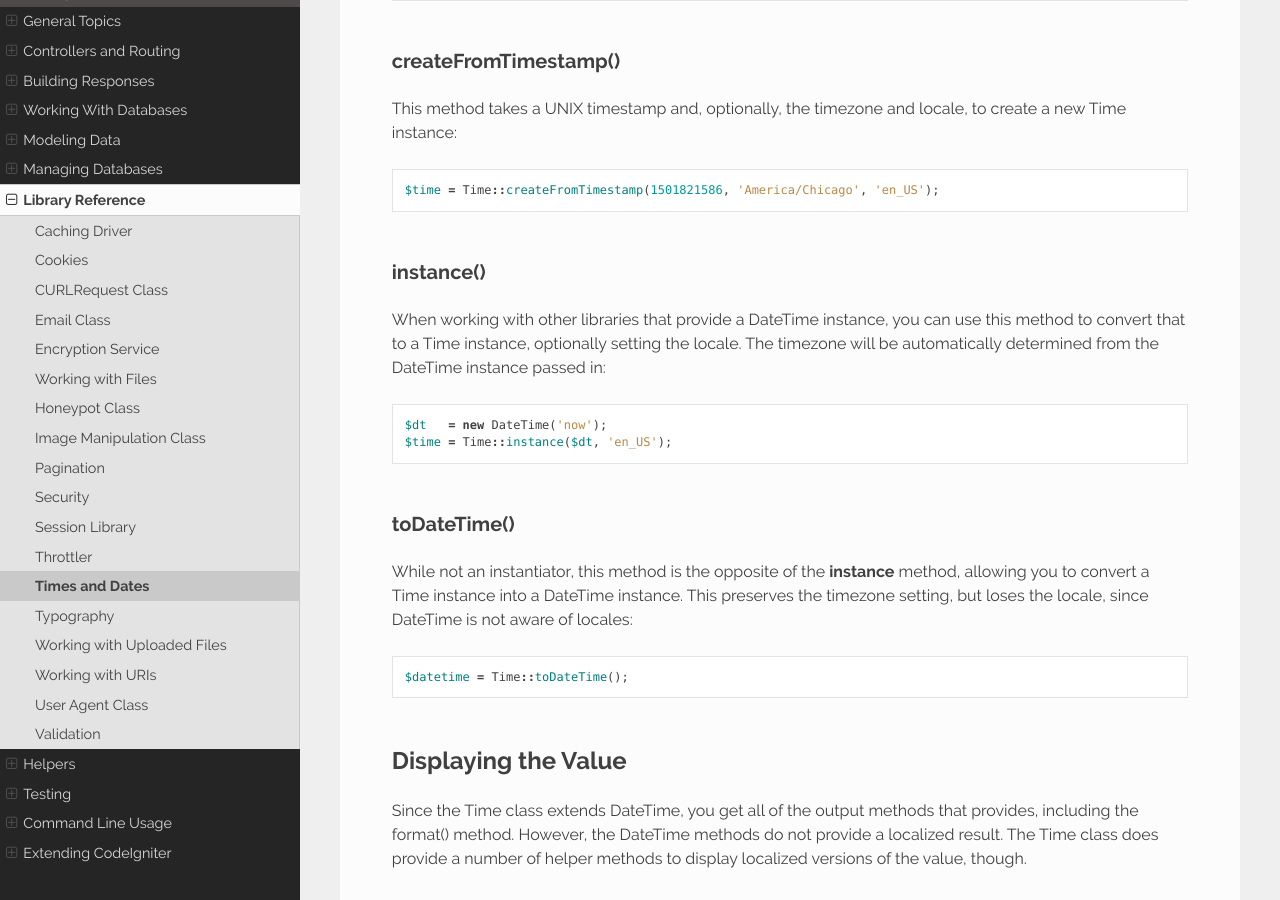
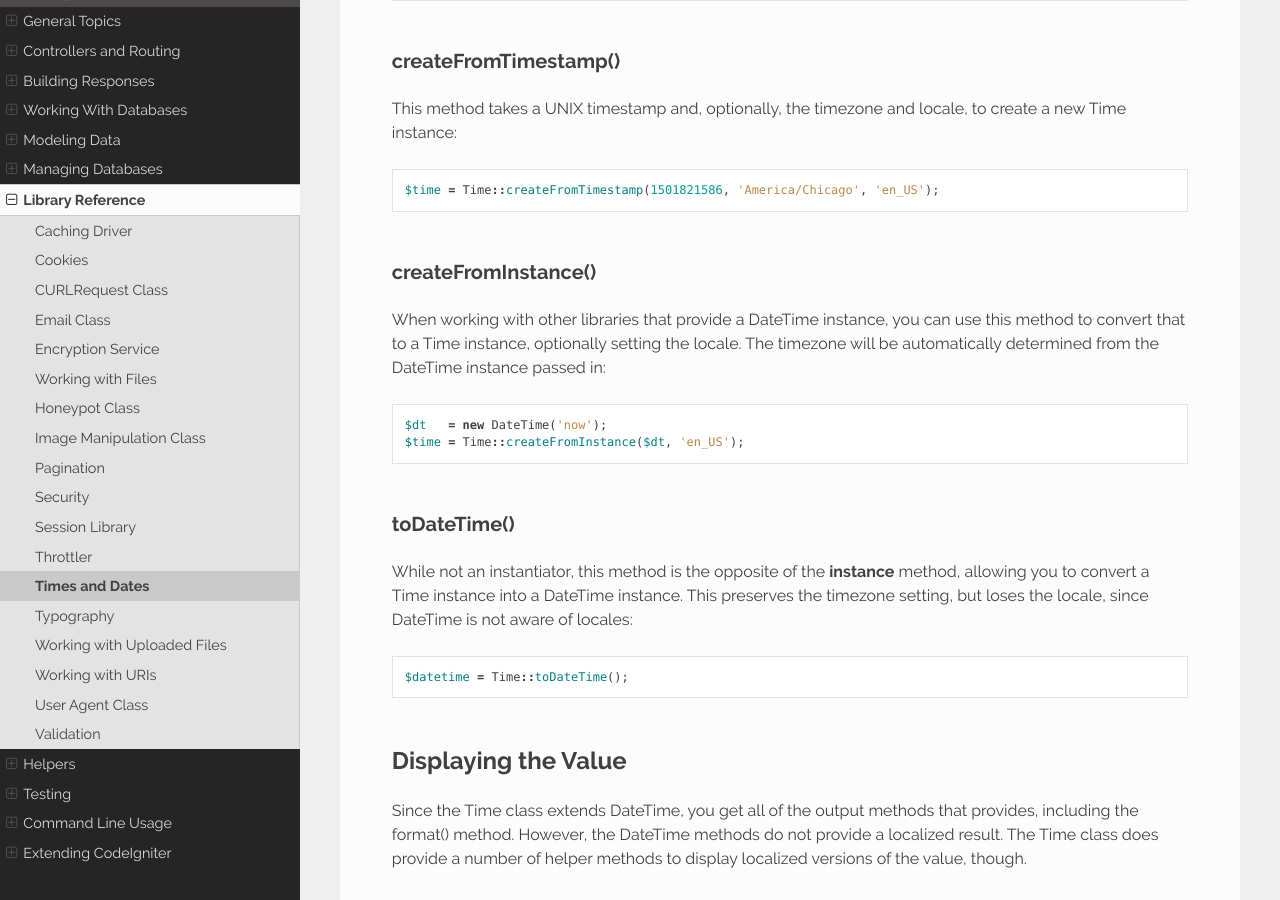
Before and after one commit to NEKOGET/ci4_user_guide_src, a Sphinx documentation site: the page built from source/libraries/time.rst, in a window 1280 px wide and 900 px high, scrolled down 3033 px. Built offline with Sphinx 7.4.7 and the Read the Docs theme 2.0.0, drawn with Linux system fonts in a browser that asks for light colours.

Commit message:
Change `Time::instance()` to  `Time::createFromInstance()` (#4654)

```diff
--- a/source/libraries/time.rst
+++ b/source/libraries/time.rst
@@ -124,15 +124,15 @@ This method takes a UNIX timestamp and, optionally, the timezone and locale, to
 
     $time = Time::createFromTimestamp(1501821586, 'America/Chicago', 'en_US');
 
-instance()
-----------
+createFromInstance()
+--------------------
 
 When working with other libraries that provide a DateTime instance, you can use this method to convert that
 to a Time instance, optionally setting the locale. The timezone will be automatically determined from the DateTime
 instance passed in::
 
     $dt   = new DateTime('now');
-    $time = Time::instance($dt, 'en_US');
+    $time = Time::createFromInstance($dt, 'en_US');
 
 toDateTime()
 ------------
```
